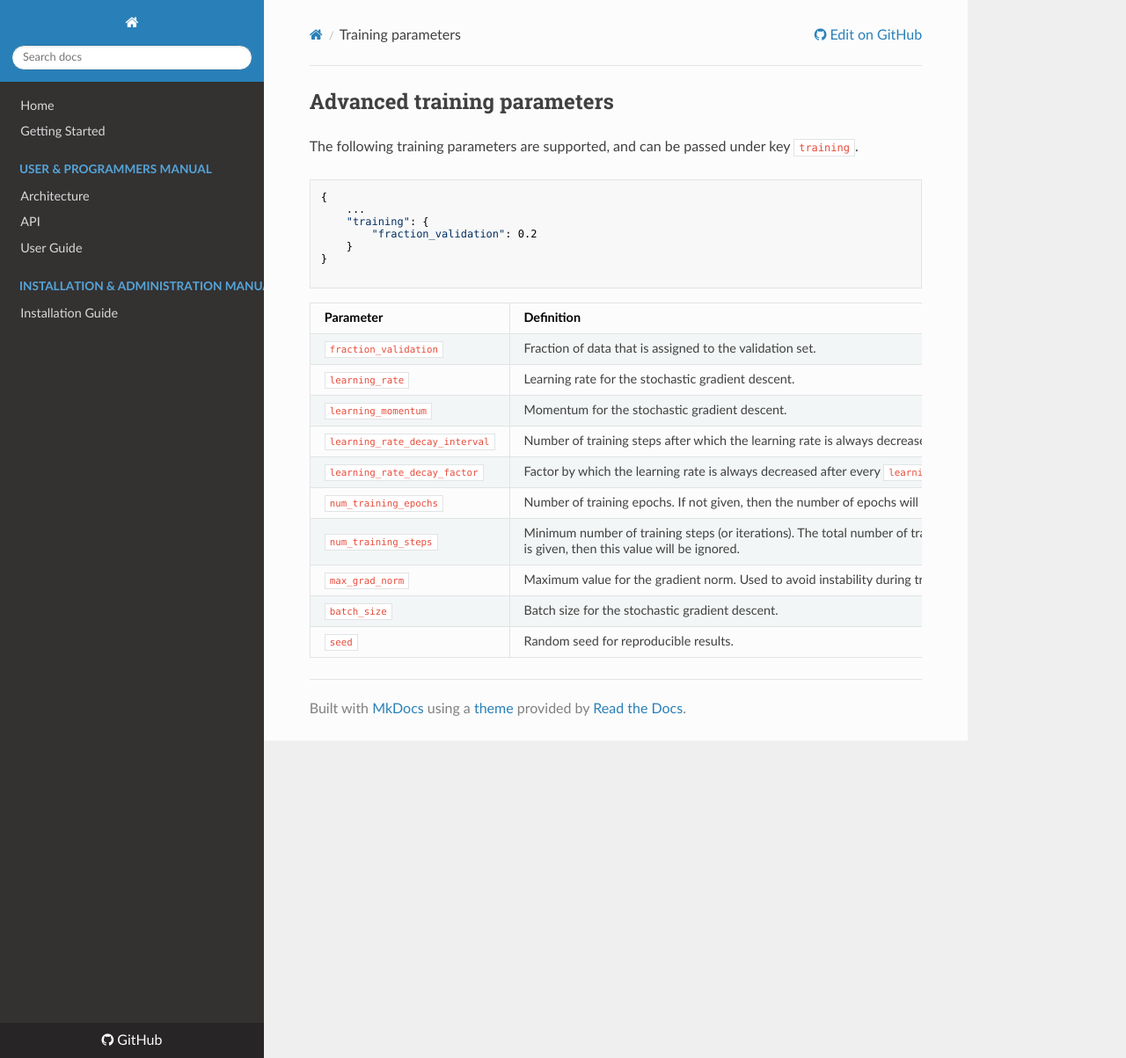
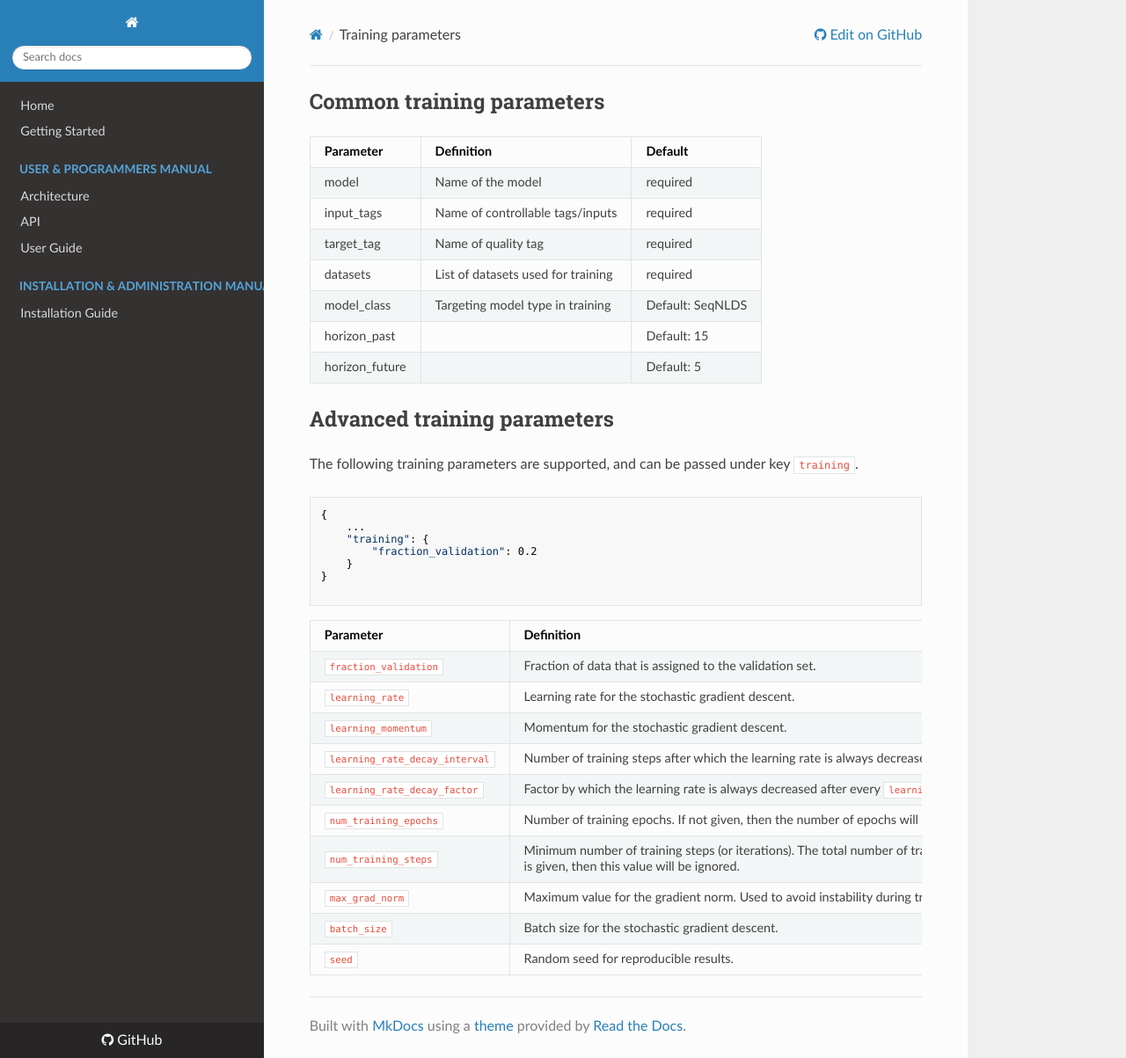
Before and after one commit to ramp-eu/Process_Optimization, an MkDocs documentation site: the page built from docs/training_parameters.md, in a window 1280 px wide and 1203 px high. Shown: the whole window at 88% size. Built offline with MkDocs 1.6.1, drawn with Linux system fonts in a browser that asks for light colours; nearby versions of some CDN libraries; old or Windows-style settings are respelled for this version of MkDocs.

Commit message:
update training parameters

```diff
--- a/docs/training_parameters.md
+++ b/docs/training_parameters.md
@@ -1,3 +1,15 @@
+## Common training parameters
+
+| Parameter      | Definition                         | Default          |
+| -------------- | ---------------------------------- | ---------------- |
+| model          | Name of the model                  | required         |
+| input_tags     | Name of controllable tags/inputs   | required         |
+| target_tag     | Name of quality tag                | required         |
+| datasets       | List of datasets used for training | required         |
+| model_class    | Targeting model type in training   | Default: SeqNLDS |
+| horizon_past   |                                    | Default: 15      |
+| horizon_future |                                    | Default: 5       |
+
 ## Advanced training parameters
 
 The following training parameters are supported, and can be passed under key `training`.
```
Also changed, not shown: src/openapi.yaml (+15 -12 lines), 3 other files.
